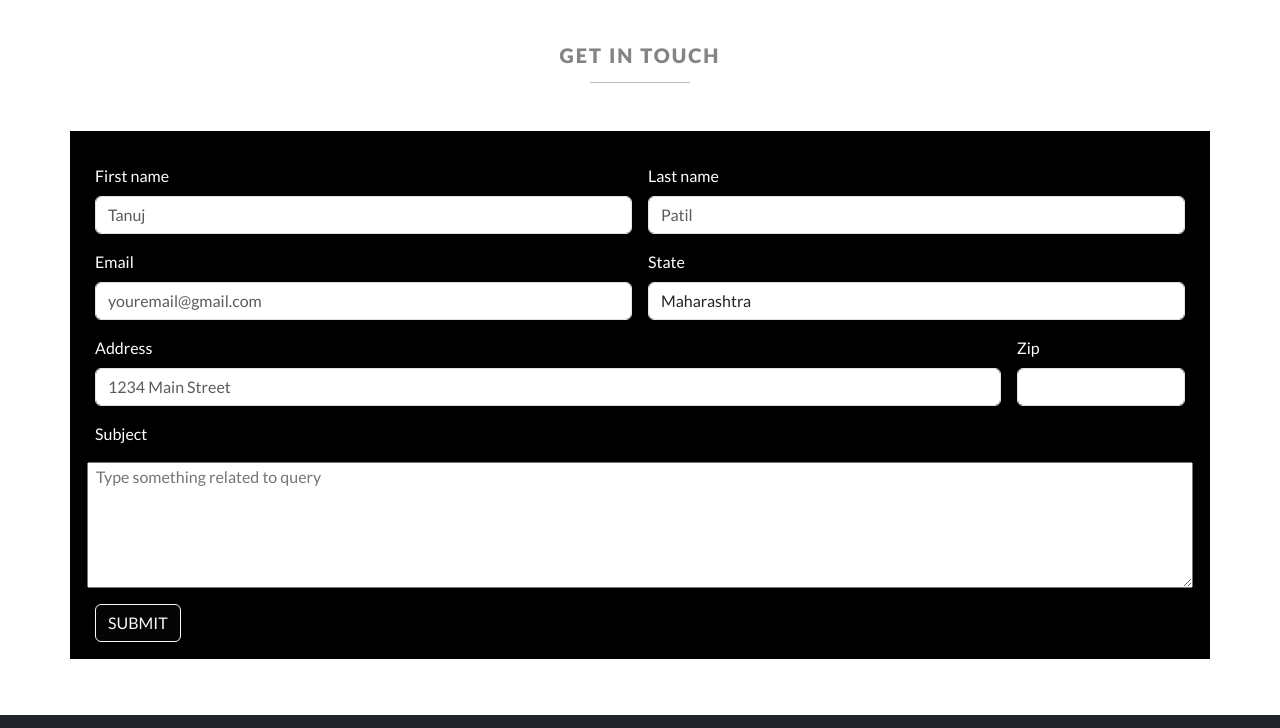
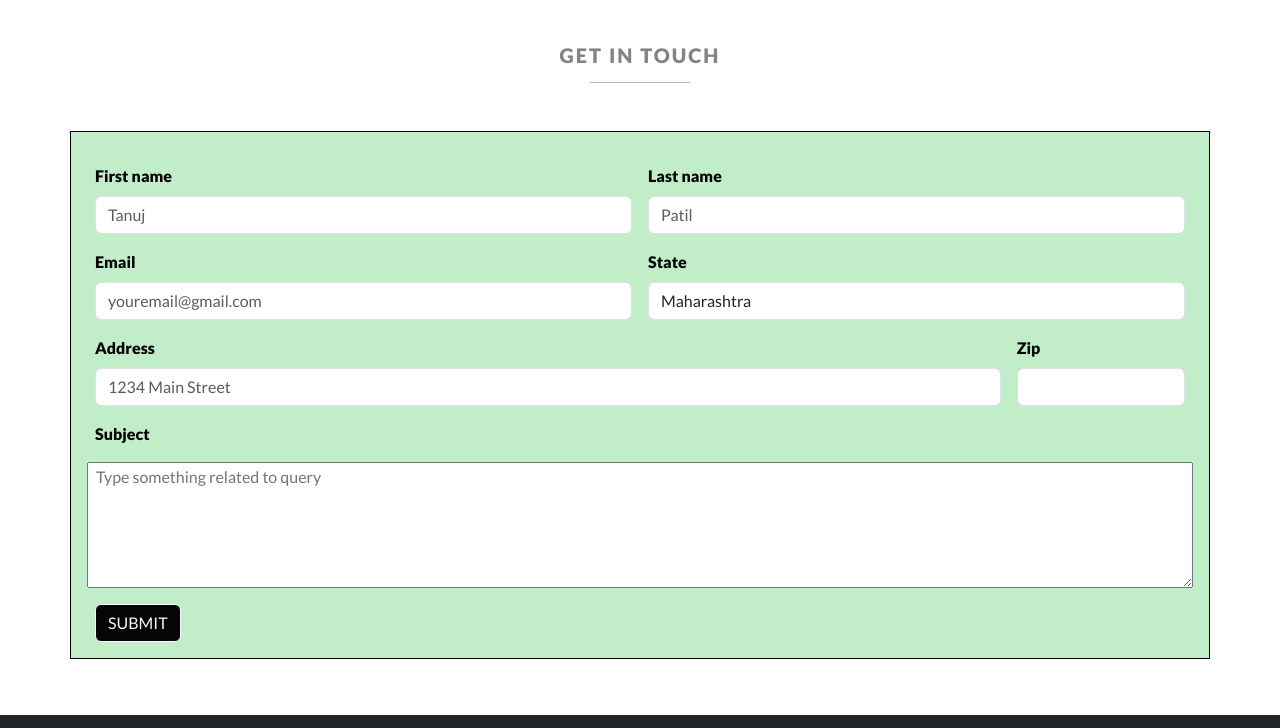
Before and after one commit to bhagyashreehedau/GoGreen, a plain HTML site: page contactus.html in a window 1280 px wide. Shown: the part 560-1288 px from the top of the page. Drawn offline with nearby package versions, Linux system fonts and the light colour scheme.

Commit message:
Update contactus.css

```diff
--- a/contactus.css
+++ b/contactus.css
@@ -95,9 +95,10 @@ form:hover{
     box-shadow: 3px 3px 20px rgb(42, 42, 42);
 }
 .formdetails{
-    color: white;
-    background-color: rgb(0, 0, 0);
+    color: black;
+    background-color: rgb(193, 237, 201);
     border: 1px double black;
+    font-weight: bold;
 }
 .formdetails button{
     background-color: rgb(5, 5, 5);
```
